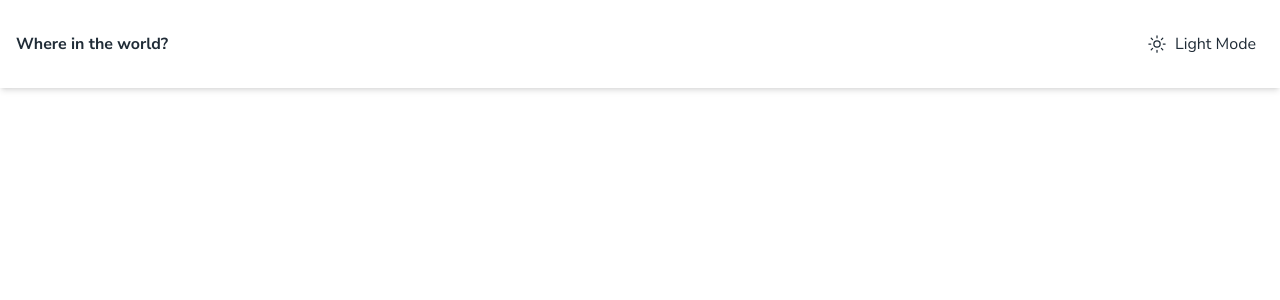
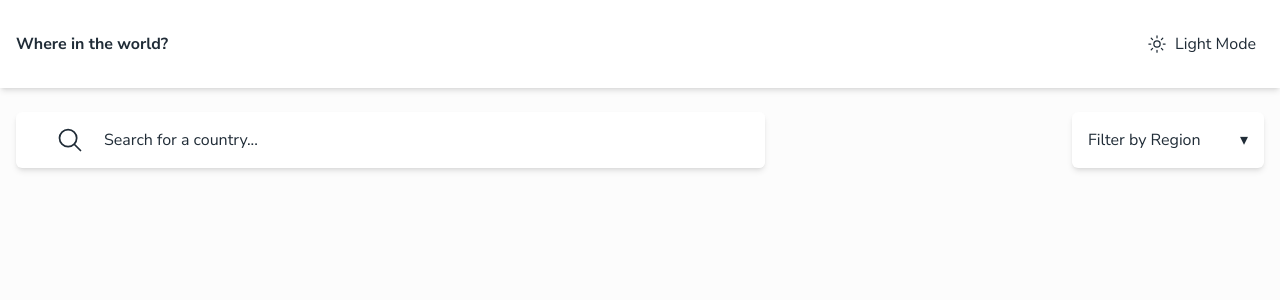
Before and after one commit to Squ1nty/rest-countries-api-with-color-theme-switcher, a Next.js app: page / in a window 1280 px wide. Shown: the top 300 px of the page. Built offline with nearby package versions, Linux system fonts and the light colour scheme.

Commit message:
Query components are visually setup and ready for functionality implementations

```diff
--- a/app/AppContent/AppContent.tsx
+++ b/app/AppContent/AppContent.tsx
@@ -2,13 +2,17 @@
 
 import Header from "./Header";
 import { useTheme } from "../contextFiles/ThemeContext";
+import QueryComponents from "./QueryComponents";
 
 export default function AppContent() {
   const { theme } = useTheme();
 
   return(
-    <div className={`w-full h-svh overflow-hidden ${theme === 'dark' ? 'bg-[var(--blue-950)]' : 'bg-white'}`}>
+    <div className={`w-full h-svh flex flex-col gap-2 overflow-hidden ${theme === 'dark' ? 'bg-[var(--blue-950)]' : 'bg-[var(--grey-50)]'}`}>
       <Header></Header>
+      <main className='flex flex-col p-4'>
+        <QueryComponents></QueryComponents>
+      </main>
     </div>
   );
 }
--- /dev/null
+++ b/app/AppContent/QueryComponents.tsx
@@ -0,0 +1,42 @@
+'use client';
+
+import { useState } from 'react';
+import { useTheme } from '../contextFiles/ThemeContext';
+
+function QueryComponents(){
+  const { theme } = useTheme();
+  const [open, setOpen] = useState(false);
+  const [selected, setSelected] = useState("");
+
+  return(
+    <div className='flex flex-col gap-10 lg:flex-row lg:justify-between lg:items-center'>
+      <div className={`h-14 ${theme === 'dark' ? 'bg-[var(--blue-900)]' : 'bg-white text-[var(--blue-950)] shadow-md'} w-full pl-10 flex items-center gap-3 rounded-md overflow-hidden lg:max-w-3/5`}>
+        <button className='cursor-pointer' onClick={() => alert('Search functionality not implemented yet')}>
+          <svg xmlns="http://www.w3.org/2000/svg" className={`ionicon w-7 ${theme === 'dark' ? 'text-white' : 'text-[var(--blue-950)]'}`} viewBox="0 0 512 512">
+            <path d="M221.09 64a157.09 157.09 0 10157.09 157.09A157.1 157.1 0 00221.09 64z" fill="none" stroke="currentColor" strokeMiterlimit="10" strokeWidth="32"/>
+            <path fill="none" stroke="currentColor" strokeLinecap="round" strokeMiterlimit="10" strokeWidth="32" d="M338.29 338.29L448 448"/>
+          </svg>
+        </button>
+        <input className={`w-full h-fit py-4 px-2 ${theme === 'dark' ? 'bg-[var(--blue-900)] text-white placeholder:text-white' : 'bg-white text-[var(--blue-950)] placeholder:text-[var(--blue-500)]'} outline-none `} placeholder="Search for a country..." type='text'></input>
+      </div>
+      <div className={`relative w-48`}>
+        <button className={`w-full h-14 px-4 py-2 rounded-md flex justify-between items-center gap-4 ${theme === 'dark' ? 'bg-[var(--blue-900)] text-white' : 'bg-white text-[var(--blue-950)] shadow-md'} cursor-pointer`} onClick={() => setOpen(!open)}>
+          {selected || "Filter by Region"}
+          <span className={`transition-transform duration-200 ${open ? 'rotate-180' : ''}`}>▾</span>
+        </button>
+
+        {open && (
+          <ul className={`absolute z-10 w-full mt-1 rounded-md shadow-lg overflow-hidden ${theme === 'dark' ? 'bg-[var(--blue-900)] text-white' : 'bg-white text-[var(--blue-950)]'}`}>
+            {["Africa", "Americas", "Asia", "Europe", "Oceania"].map((region) => (
+              <li className={`px-4 py-2 cursor-pointer ${theme === 'dark' ? 'hover:bg-[var(--blue-950)]' : 'hover:bg-gray-100'}`} key={region} onClick={() => { setSelected(region); setOpen(false); }}>
+                {region}
+              </li>
+            ))}
+          </ul>
+        )}
+      </div>
+    </div>
+  );
+}
+
+export default QueryComponents;
--- a/app/page.tsx
+++ b/app/page.tsx
@@ -1,5 +1,4 @@
 import { ThemeProvider } from "./contextFiles/ThemeContext";
-import { useTheme } from "./contextFiles/ThemeContext";
 
 import AppContent from "./AppContent/AppContent";
 
```
Also changed, not shown: public/search-outline.svg (added).
